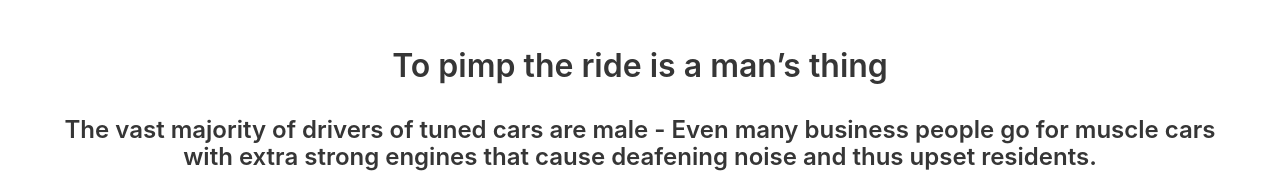
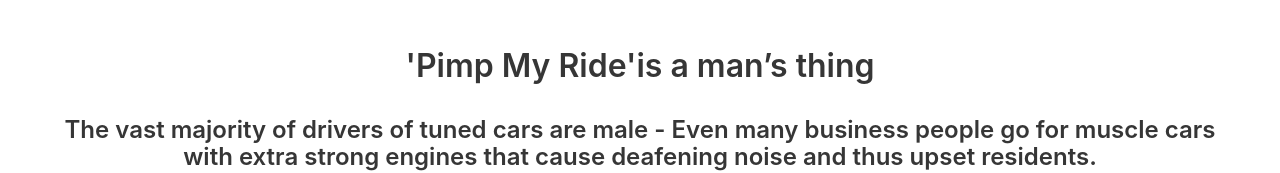
Before and after one commit to ErichBuergler/tuning, a plain HTML site: page index.html in a window 1280 px wide. Shown: the top 173 px of the page. Drawn offline with nearby package versions, Linux system fonts and the light colour scheme.

Commit message:
Update index.html
Tuning

```diff
--- a/index.html
+++ b/index.html
@@ -4,7 +4,7 @@
         <link rel="stylesheet" href="https://cdn.jsdelivr.net/npm/bulma@0.9.4/css/bulma.min.css">
         <meta charset="utf-8" />
         <meta name="viewport" content="width=device-width, initial-scale=1" />
-        <title>To pimp the ride is a man’s thing
+        <title> 'Pimp My Ride'is a man’s thing
         </title>
         <link rel="stylesheet" href="https://cdn.jsdelivr.net/npm/bulma@0.9.4/css/bulma.min.css" />
         <link rel="stylesheet" href="style.css">
@@ -15,7 +15,7 @@
 
                 <div class="plot-holder">
                     <div id="header-image" style="text-align:center">
-                        <h1 class="title" style="text-align:center">To pimp the ride is a man’s thing
+                        <h1 class="title" style="text-align:center">'Pimp My Ride'is a man’s thing
                         </h1>
                         <p> <h3>The vast majority of drivers of tuned cars are male - Even many business people  go for muscle cars with extra strong engines that cause deafening noise and thus upset residents.
                             </h3>
```
